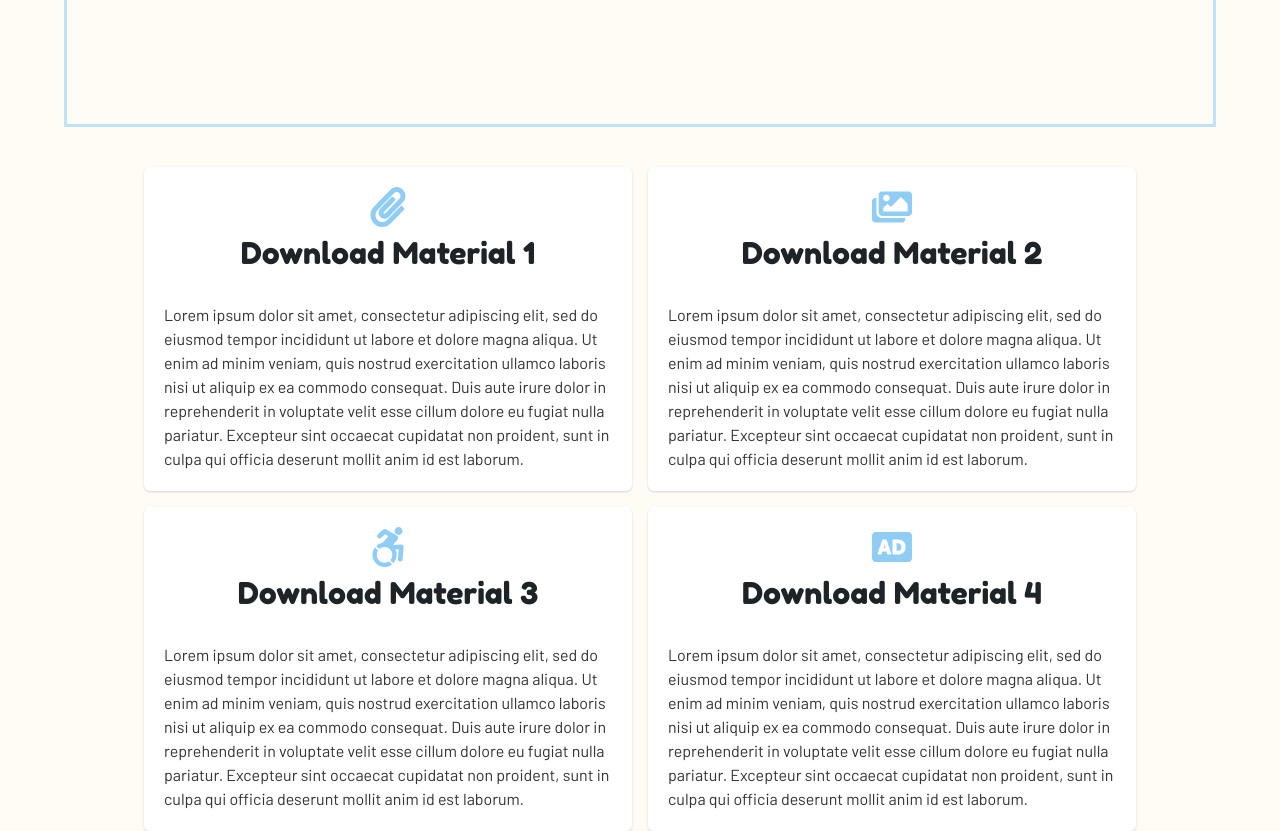
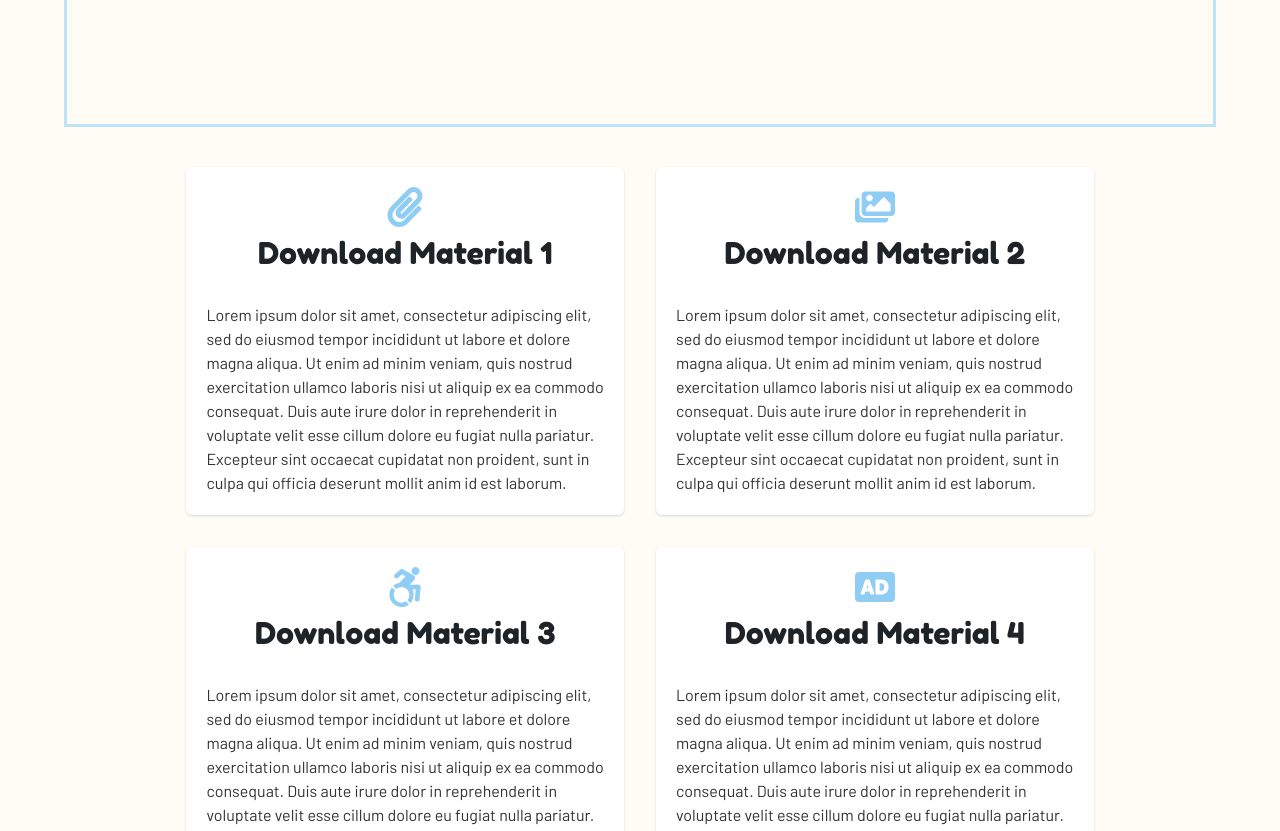
Before and after one commit to JSusak/AACAppSite, a React (Vite) app: page /watchout in a window 1280 px wide. Shown: the part 4160-4991 px from the top of the page. Built offline with nearby package versions, Linux system fonts and the light colour scheme.

Commit message:
refactor: centre download grid

```diff
--- a/src/pages/WatchOutPage/components/DownloadGrid/DownloadGrid.tsx
+++ b/src/pages/WatchOutPage/components/DownloadGrid/DownloadGrid.tsx
@@ -1,4 +1,4 @@
-import { SimpleGrid } from "@chakra-ui/react";
+import { Center, SimpleGrid } from "@chakra-ui/react";
 import { motion } from "framer-motion";
 import { DownloadEmbed } from "../DownloadEmbed/DownloadEmbed";
 import { Colours } from "../../../../colourScheme";
@@ -22,11 +22,25 @@ const downloadGrid = {
 
 export const DownloadGrid = (): JSX.Element => {
   return (
-    <motion.div variants={downloadGrid} initial="hidden" whileInView="visible">
-      <SimpleGrid columns={[1, 1, 1, 2]} spacing={"1rem"} mt="2rem">
+    <Center>
+      <motion.div
+        variants={downloadGrid}
+        initial="hidden"
+        whileInView="visible"
+      >
+        <Center>
+          <SimpleGrid
+            columns={[1, 1, 1, 2]}
+            spacing={"2rem"}
+            mt="2rem"
+            width={"90%"}
+          >
             <DownloadEmbed
               embedIcon={
-            <FaPaperclip color={Colours.lightModeWatchOutAccent} size="40px" />
+                <FaPaperclip
+                  color={Colours.lightModeWatchOutAccent}
+                  size="40px"
+                />
               }
               embedName={"Download Material 1"}
               embedText={
@@ -34,6 +48,7 @@ export const DownloadGrid = (): JSX.Element => {
               }
               embedLink={"test"}
             />
+
             <DownloadEmbed
               embedIcon={
                 <FaImages color={Colours.lightModeWatchOutAccent} size="40px" />
@@ -71,6 +86,8 @@ export const DownloadGrid = (): JSX.Element => {
               embedLink={"test"}
             />
           </SimpleGrid>
+        </Center>
       </motion.div>
+    </Center>
   );
 };
```
Lines whose indentation alone changed are shown as unchanged.
